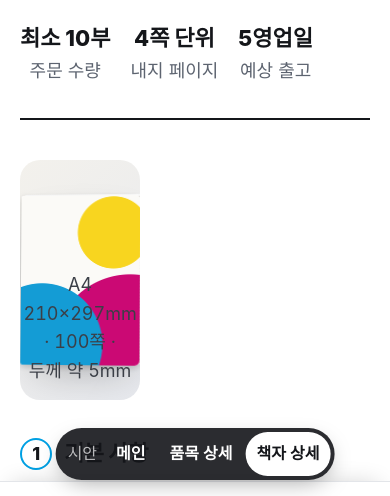
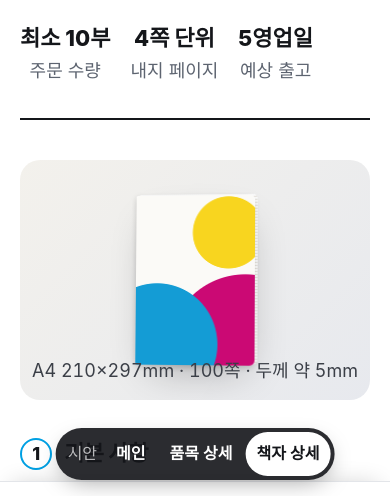
Before and after one commit to andy555-cmyk/todayprinting-renewal, a plain HTML site: page detail.html in a window 390 px wide. Shown: the part 268-764 px from the top of the page. Drawn offline with Linux system fonts and the light colour scheme; a web font is replaced by a local one.

Commit message:
휴대폰 책자 모형 폭 고침
Co-Authored-By: Claude Opus 5.5 <noreply@anthropic.com>

```diff
--- a/css/detail.css
+++ b/css/detail.css
@@ -134,7 +134,7 @@
   .side{display:contents}
   .mock{order:-1}
   .sum{order:2;margin-top:0}
-  .mock{height:240px}
+  .mock{height:240px;align-self:stretch;width:100%}
   .mbar{display:flex;position:fixed;left:0;right:0;bottom:0;z-index:60;background:#fff;border-top:1px solid var(--line);box-shadow:0 -8px 24px -12px rgba(0,0,0,.2);padding:12px 20px calc(12px + env(safe-area-inset-bottom));align-items:center;justify-content:space-between;gap:12px}
   .mbar .k{font-size:18px;color:var(--mute)}
   .mbar .p{font-size:26px;font-weight:800;letter-spacing:-.02em;white-space:nowrap;font-variant-numeric:tabular-nums}
```
